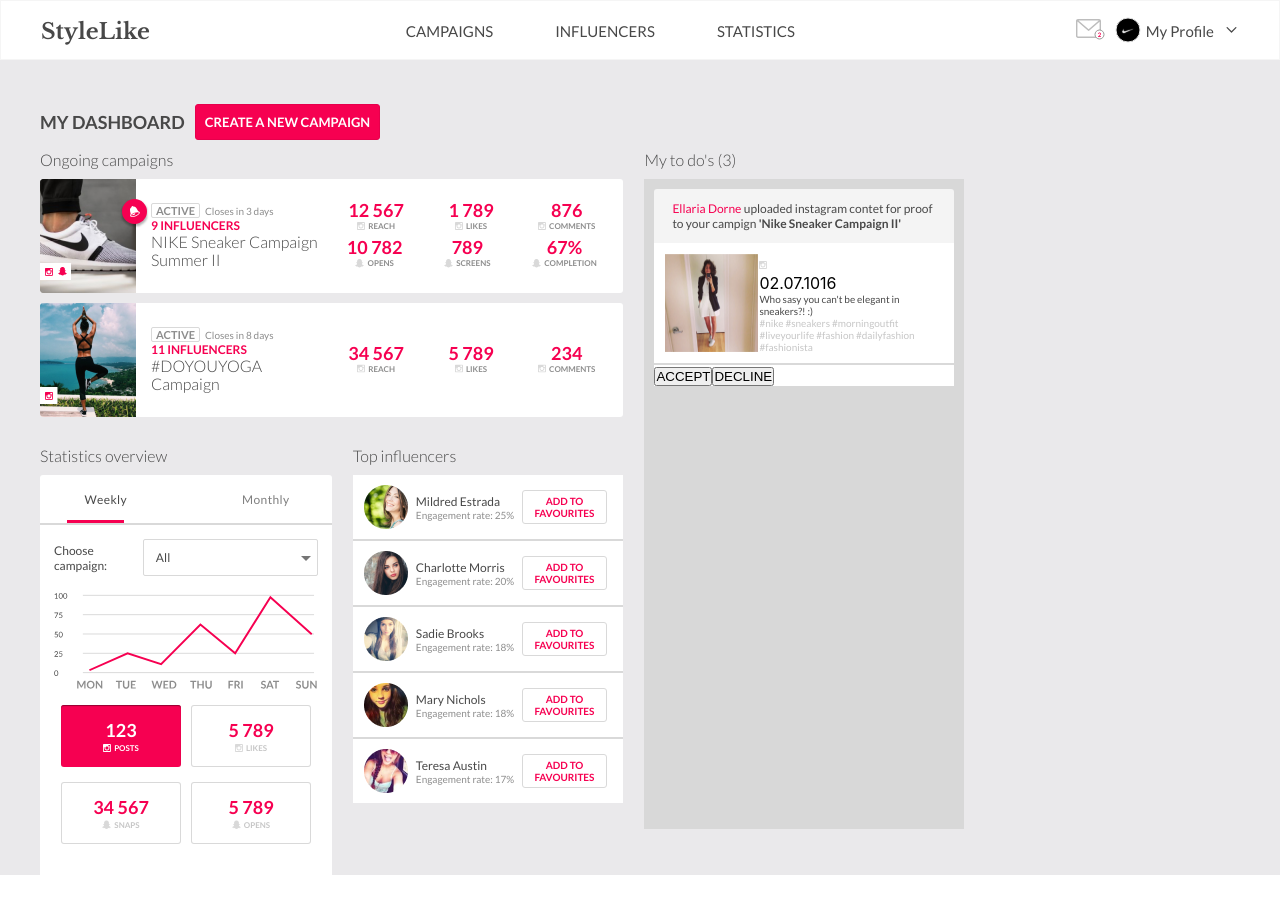
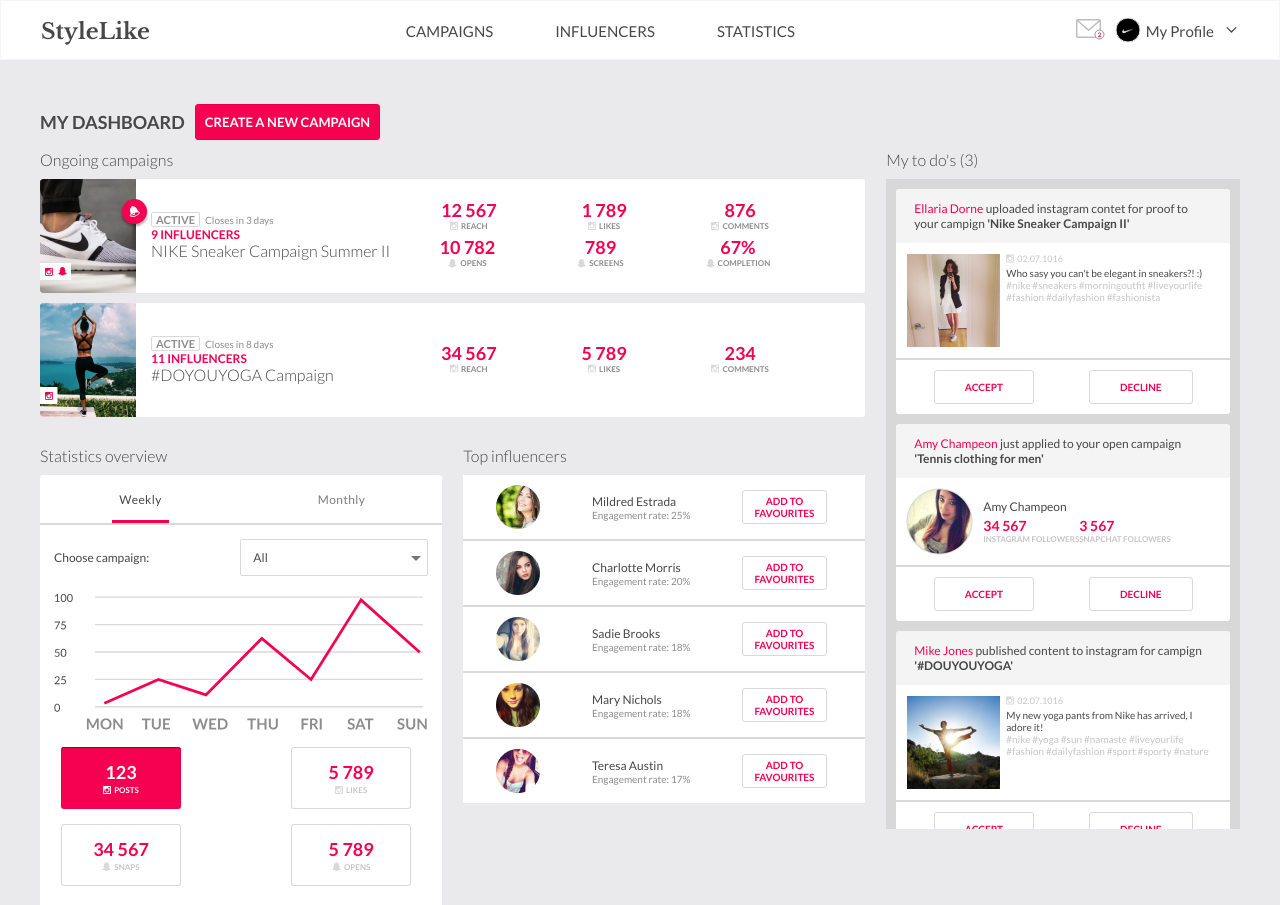
Before and after one commit to palagyilaura/stylelike-app, a React (Create React App) app: page / in a window 1280 px wide. Before the commit the page ends 875 px from the top, so only its background shows below. Built offline with nearby package versions, Linux system fonts and the light colour scheme.

Commit message:
Main components done
Todo without shadow, tweet component needs to be done

```diff
--- a/src/App.js
+++ b/src/App.js
@@ -15,7 +15,7 @@ function App() {
           <button className="campaign-btn">Create a new campaign</button>
         </section>
         <div className="body-content">
-          <div>
+          <div className="body-1">
             <Campaigns />
             <div className="boxes">
               <Statistics />
--- a/src/components/Todos.js
+++ b/src/components/Todos.js
@@ -9,34 +9,98 @@ function Todos() {
   return (
     <section id="todos">
       <h2 className="todos-title">My to do's (3)</h2>
+      <div className="todos-body">
         <div className="todos-container">
           <div className="todo">
             <div className="todo-header">
-            <p className="pink">Ellaria Dorne</p> uploaded instagram contet for
-            proof to your campign <b>'Nike Sneaker Campaign II'</b>
+              <p className="pink">Ellaria Dorne</p> uploaded instagram contet
+              for proof to your campign <b>'Nike Sneaker Campaign II'</b>
             </div>
             <div className="todo-body">
               <div className="post">
-              <img src={todo1} alt="" />
-              <div>
+                <img src={todo1} alt="" className="post-img" />
+                <div className="post-content">
+                  <div className="post-date">
                     <img src={insta} alt="" />
-                <p>02.07.1016</p>
-                <p className="todo-text">
+                    <p className="date-text grey">02.07.1016</p>
+                  </div>
+                  <div className="todo-text">
                     Who sasy you can't be elegant in sneakers?! :){" "}
                     <p className="grey">
                       #nike #sneakers #morningoutfit #liveyourlife #fashion
                       #dailyfashion #fashionista{" "}
                     </p>
+                  </div>
+                </div>
+              </div>
+              <hr />
+              <div className="btn-group">
+                <button className="todo-btn">ACCEPT</button>
+                <button className="todo-btn">DECLINE</button>
+              </div>
+            </div>
+          </div>
+          <div className="todo">
+            <div className="todo-header">
+              <p className="pink">Amy Champeon</p> just applied to your open
+              campaign <b>'Tennis clothing for men'</b>
+            </div>
+            <div className="todo-body">
+              <div className="post">
+                <img src={todo2} alt="" className="post-img post-img-circle" />
+                <div className="post-content post-content-center">
+                  <p className="name-text">Amy Champeon</p>
+
+                  <div className="todo-text-row">
+                    <div className="todo-text-col">
+                      <p className="followers-num pink">34 567</p>
+                      <p className="grey followers">INSTAGRAM FOLLOWERS</p>
+                    </div>
+                    <div className="todo-text-col">
+                      <p className="followers-num pink">3 567</p>
+                      <p className="grey followers">SNAPCHAT FOLLOWERS</p>
+                    </div>
+                  </div>
+                </div>
+              </div>
+              <hr />
+              <div className="btn-group">
+                <button className="todo-btn">ACCEPT</button>
+                <button className="todo-btn">DECLINE</button>
+              </div>
+            </div>
+          </div>
+          <div className="todo">
+            <div className="todo-header">
+              <p className="pink">Mike Jones</p> published content to instagram
+              for campign <b>'#DOUYOUYOGA'</b>
+            </div>
+            <div className="todo-body">
+              <div className="post">
+                <img src={todo3} alt="" className="post-img" />
+                <div className="post-content">
+                  <div className="post-date">
+                    <img src={insta} alt="" />
+                    <p className="date-text grey">02.07.1016</p>
+                  </div>
+                  <div className="todo-text">
+                    My new yoga pants from Nike has arrived, I adore it!
+                    <p className="grey">
+                      #nike #yoga #sun #namaste #liveyourlife #fashion
+                      #dailyfashion #sport #sporty #nature
                     </p>
                   </div>
                 </div>
+              </div>
               <hr />
-            <div>
-              <button>ACCEPT</button>
-              <button>DECLINE</button>
+              <div className="btn-group">
+                <button className="todo-btn">ACCEPT</button>
+                <button className="todo-btn">DECLINE</button>
               </div>
             </div>
           </div>
+        </div>
+        <div className="overlay-shadow"></div>
       </div>
     </section>
   );
--- a/src/css/App.css
+++ b/src/css/App.css
@@ -42,3 +42,6 @@
   display: flex;
   flex-direction: row;
 }
+.body-1 {
+  width: 70%;
+}
--- a/src/css/Campaigns.css
+++ b/src/css/Campaigns.css
@@ -1,5 +1,5 @@
 #campaigns {
-  max-width: 600px;
+  width: 100%;
 }
 h2 {
   font-size: 16px;
--- a/src/css/Influencers.css
+++ b/src/css/Influencers.css
@@ -1,6 +1,6 @@
 #influencers {
   width: 50%;
-  max-width: 300px;
+  /*max-width: 300px;*/
   margin-left: 21px;
 }
 .infl-title {
--- a/src/css/Statistics.css
+++ b/src/css/Statistics.css
@@ -1,6 +1,6 @@
 #statistics {
   width: 50%;
-  max-width: 300px;
+  /*max-width: 300px;*/
 }
 .stat-title {
   font-size: 16px;
--- a/src/css/Todos.css
+++ b/src/css/Todos.css
@@ -1,5 +1,6 @@
 #todos {
-  max-width: 320px;
+  /* max-width: 320px;*/
+  width: 30%;
   margin-left: 21px;
 }
 .todos-title {
@@ -13,10 +14,39 @@
   color: #f60051;
   display: inline;
 }
+.name-text {
+  font-size: 12px;
+  font-family: "Lato", sans-serif;
+  font-weight: 400;
+  color: #484848;
+}
+/*
+.todos-body {
+  height: 650px;
+  /*position: relative;*/
+/*margin: 0em;
+  overflow-y: auto;
+  background-color: #d8d8d8;
+}*/
 .todos-container {
-  background-color: #d8d8d8;
   padding: 10px;
   height: 650px;
+  /*position: relative;*/
+  /*margin: 0em;*/
+  overflow-y: auto;
+  background-color: #d8d8d8;
+}
+.overlay-shadow {
+  z-index: 100;
+  position: absolute;
+  box-shadow: 0px 10px 100px -10px #000 inset;
+
+  height: 20px;
+  margin-bottom: -20px;
+  margin-right: 15px;
+}
+.todo {
+  margin-bottom: 10px;
 }
 .todo-header {
   background-color: #f4f4f4;
@@ -29,11 +59,36 @@
 }
 .todo-body {
   background-color: white;
+  border-radius: 0 0 3px 3px;
 }
 .post {
   display: flex;
   flex-direction: row;
   padding: 10px;
+}
+.post-date {
+  display: flex;
+  flex-direction: row;
+}
+.date-text {
+  font-size: 9px;
+  font-family: "Lato", sans-serif;
+  font-weight: 400;
+  margin-left: 3px;
+}
+.post-content {
+  margin-left: 5px;
+}
+.post-content-center {
+  display: flex;
+  flex-direction: column;
+  justify-content: center;
+}
+.post-img {
+  height: 100%;
+}
+.post-img-circle {
+  margin-right: 5px;
 }
 .grey {
   color: #c6c6c6;
@@ -43,4 +98,49 @@
   font-family: "Lato", sans-serif;
   font-weight: 400;
   color: #484848;
+  margin-top: 3px;
 }
+.todo-text-row {
+  display: flex;
+  flex-direction: row;
+  justify-content: space-around;
+  align-items: center;
+  margin-top: 3px;
+}
+.todo-text-col {
+  display: flex;
+  flex-direction: column;
+}
+.followers {
+  text-transform: uppercase;
+  font-size: 8px;
+  font-family: "Lato", sans-serif;
+  font-weight: 700;
+}
+.followers-num {
+  font-size: 14px;
+  font-family: "Lato", sans-serif;
+  font-weight: 700;
+}
+.btn-group {
+  display: flex;
+  flex-direction: row;
+  justify-content: space-around;
+  align-items: center;
+  padding: 5px 10px;
+}
+.todo-btn {
+  border-radius: 3px;
+  font-family: "Lato", sans-serif;
+  font-size: 10px;
+  font-weight: 700;
+  cursor: pointer;
+  padding: 10px 30px;
+  text-transform: uppercase;
+  text-align: center;
+  color: #f60051;
+  background-color: transparent;
+  /**box-shadow: 0px 0px 0px 1px #d9d9d9 inset;*/
+  margin: 5px;
+  border: 1px solid #d9d9d9;
+}
```
Also changed, not shown: src/arrow-down-sign-to-navigate.svg (deleted). Lines whose indentation alone changed are shown as unchanged.
